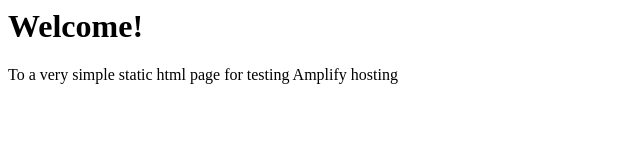
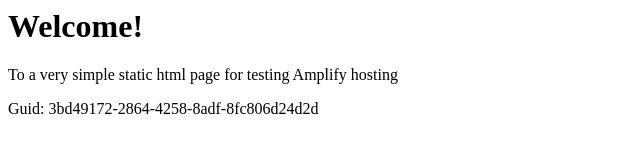
Before and after one commit to aws-aemilia-nrt/Github-PR-Commit-Integration-Test-DoNotTouch-GitHubAutoBuildCanaryTest-v1-preprod-ap-northeast-1, a website: page src/index.html in a window 1280 px wide. Shown: the whole page, without its empty margins (0-640 px from the left). Drawn offline with Linux system fonts and the light colour scheme.

Commit message:
commit from integ tests

```diff
--- a/src/index.html
+++ b/src/index.html
@@ -1,3 +1,5 @@
+
+
 <html lang="en">
 
 <head>
@@ -10,6 +12,6 @@
 <body>
     <h1>Welcome!</h1>
     <p>To a very simple static html page for testing Amplify hosting</p>
-</body>
+    <p>Guid: 3bd49172-2864-4258-8adf-8fc806d24d2d</p></body>
 
 </html>
```
